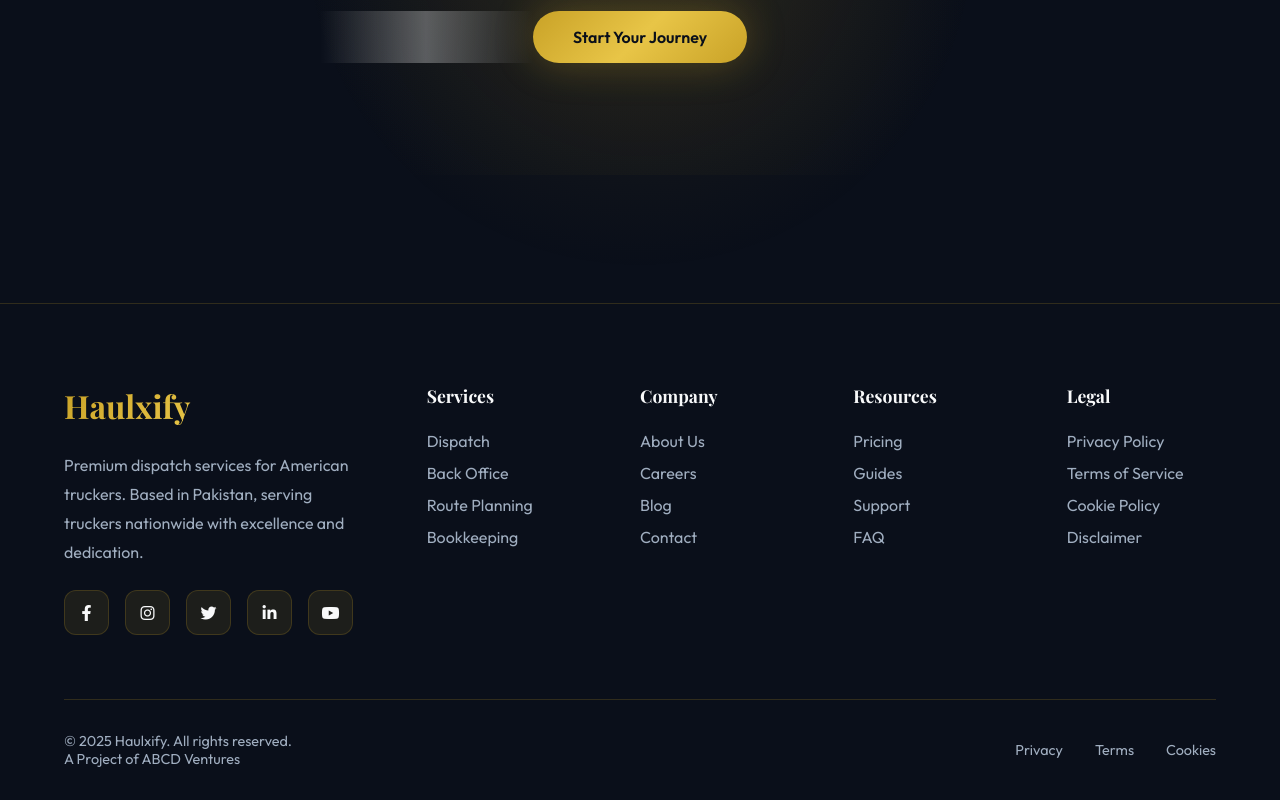
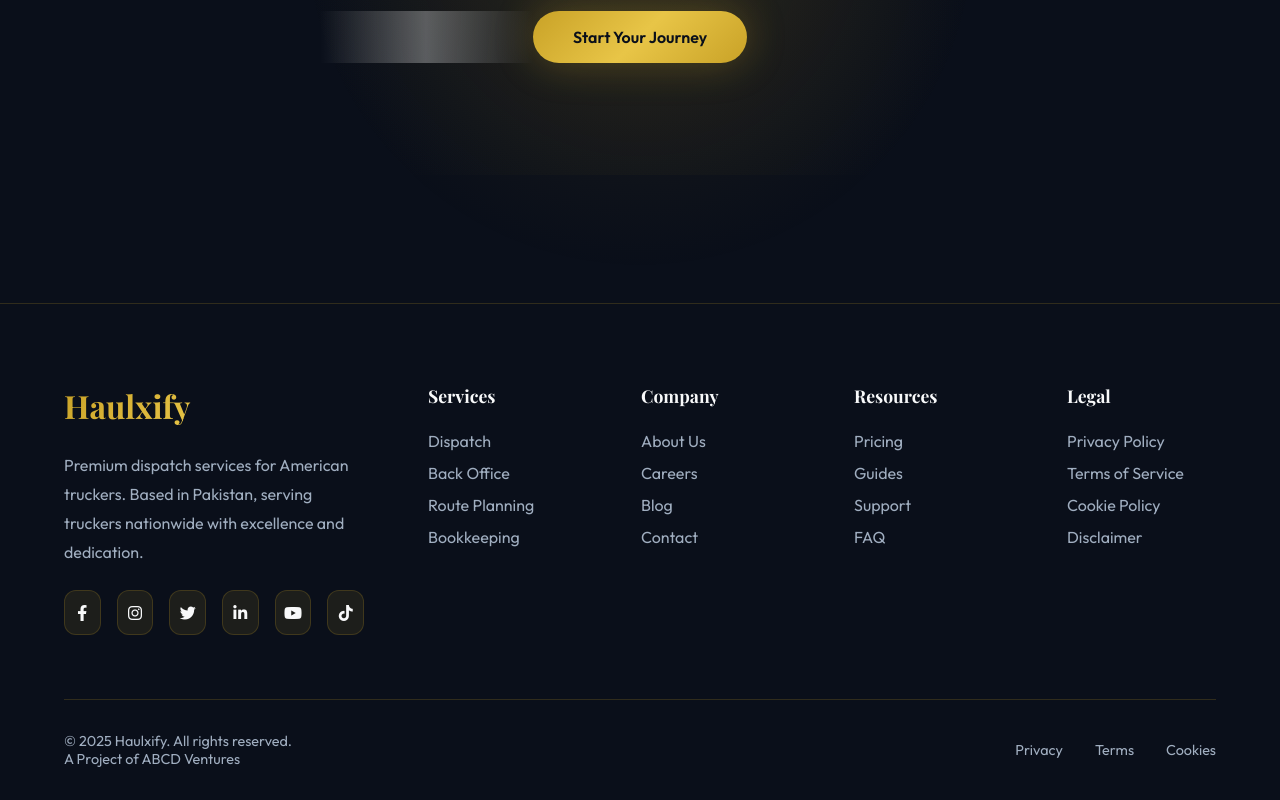
Before and after one commit to ehtishamrk/haulxify.com, a plain HTML site: page index.html in a window 1280 px wide. Shown: the part 3561-4361 px from the top of the page. Drawn offline with nearby package versions, Linux system fonts and the light colour scheme.

Commit message:
Update index.html

```diff
--- a/index.html
+++ b/index.html
@@ -3251,6 +3251,7 @@
                         <a href="#"><i class="fab fa-twitter"></i></a>
                         <a href="#"><i class="fab fa-linkedin-in"></i></a>
                         <a href="#"><i class="fab fa-youtube"></i></a>
+                    <a href="#"><i class="fab fa-tiktok"></i></a>
                 </div>
             </div>
 
```
